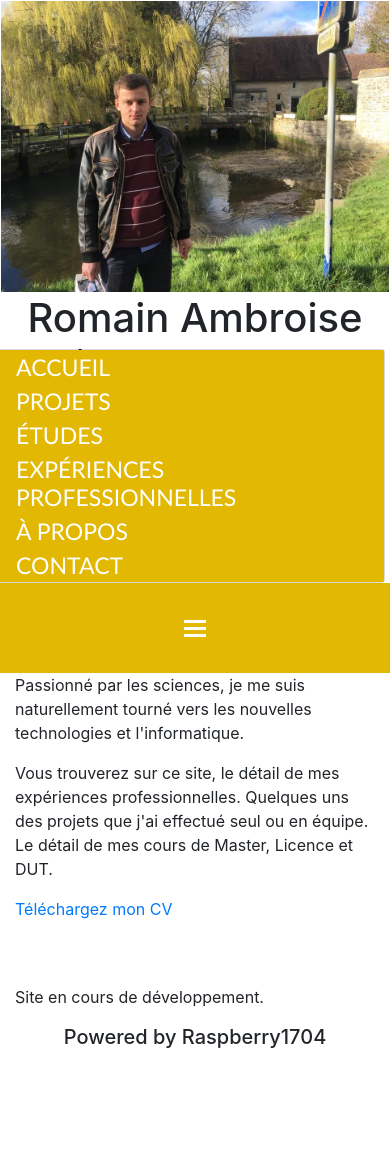
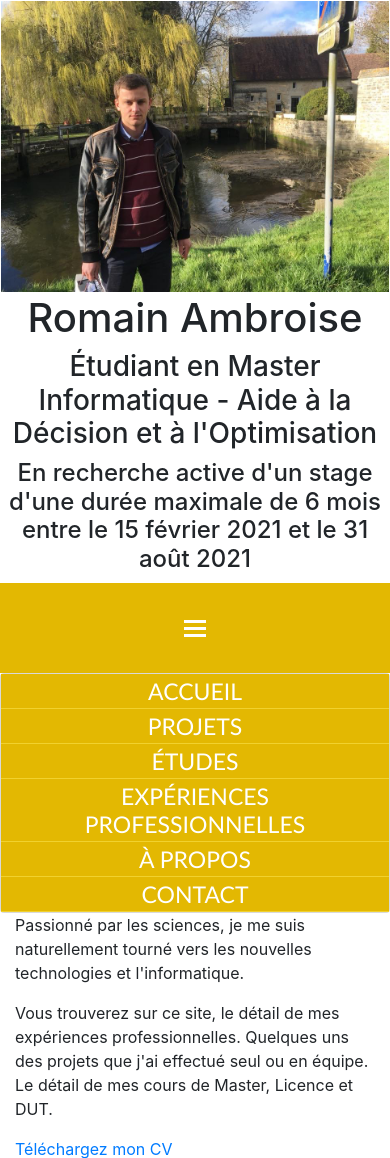
Before and after one commit to raspberry1704/raspberry1704.github.io, a PHP site: page / in a window 390 px wide, after a click that opens the changed part. Shown: the top 1158 px of the page. Before the commit the page ends 1048 px from the top, so only its background shows below. Run offline with PHP 8.4, Linux system fonts and the light colour scheme.

Commit message:
Fix some troubles with RD menu bootstrap

```diff
--- a/index.html
+++ b/index.html
@@ -42,7 +42,7 @@
                     </div>
                 </div>
 
-                <ul class="navigation dropdown-menu up">
+                <ul class="navigation dropdown-menu">
                     <li><a href="index.html">Accueil</a></li>
                     <li><a href="projets.html">Projets</a></li>
                     <li><a href="etudes.html">Études</a></li>
--- a/rabrs.css
+++ b/rabrs.css
@@ -43,6 +43,17 @@
 
     .dropdown-menu, .dropdown-menu li {
         box-shadow: none !important;
+    }
+
+    .dropdown-menu li {
+        border-bottom: 1px solid #f1d12e;
+    }
+
+    .show {
+        position: static !important;
+        display: block !important;
+        transform: none !important;
+        text-align: center !important;
     }
 
     main {
--- a/rabrs.js
+++ b/rabrs.js
@@ -1,5 +1,5 @@
 $(document).ready(function() {
-
+    $(".dropdown-menu").hide();
     /*
     $("#bouton_RD").click( function(){
         if( $(".navigation").hasClass("dropdown-toggle") ) {
```
